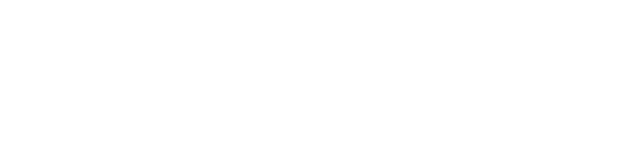
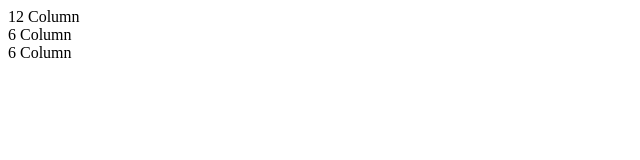
Before and after one commit to michalbrk/LuxFurnitureProject, a plain HTML site: page index.html in a window 1280 px wide. Shown: the whole page, without its empty margins (0-640 px from the left). Drawn offline with Linux system fonts and the light colour scheme.

Commit message:
update to the html structure

```diff
--- a/index.html
+++ b/index.html
@@ -6,7 +6,23 @@
     <media name="viewport" content="width=device-width, initial-scale=1.0"></media>
 </head>
 <body>
+    <div class="container">
+        <div class="row">
+            <div class="col-12">
+                <div class="col">12 Column</div>
+            </div>
+        <div class="row">
+            <div class="col-6">
+                <div class="col">6 Column</div>
+            </div>
+            <div class="col-6">
+                <div class="col">6 Column</div>
+            </div>
 
+        </div>
+        </div>
+
+    </div>
 
 
 </body>
```
